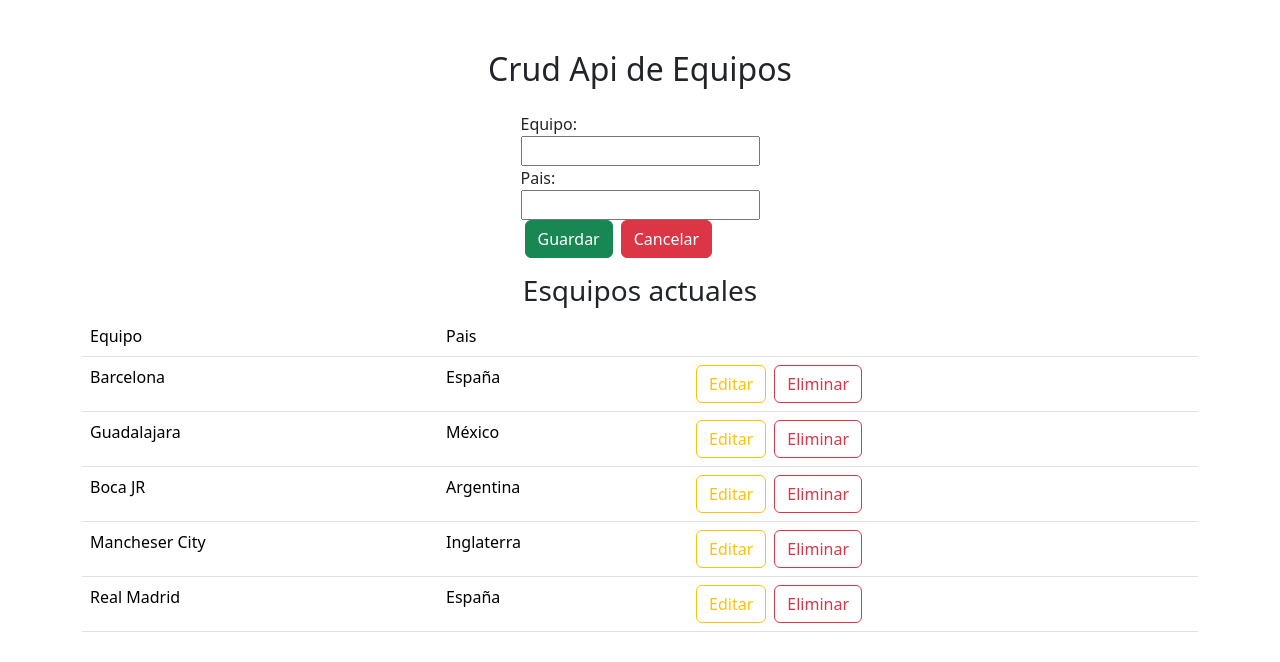
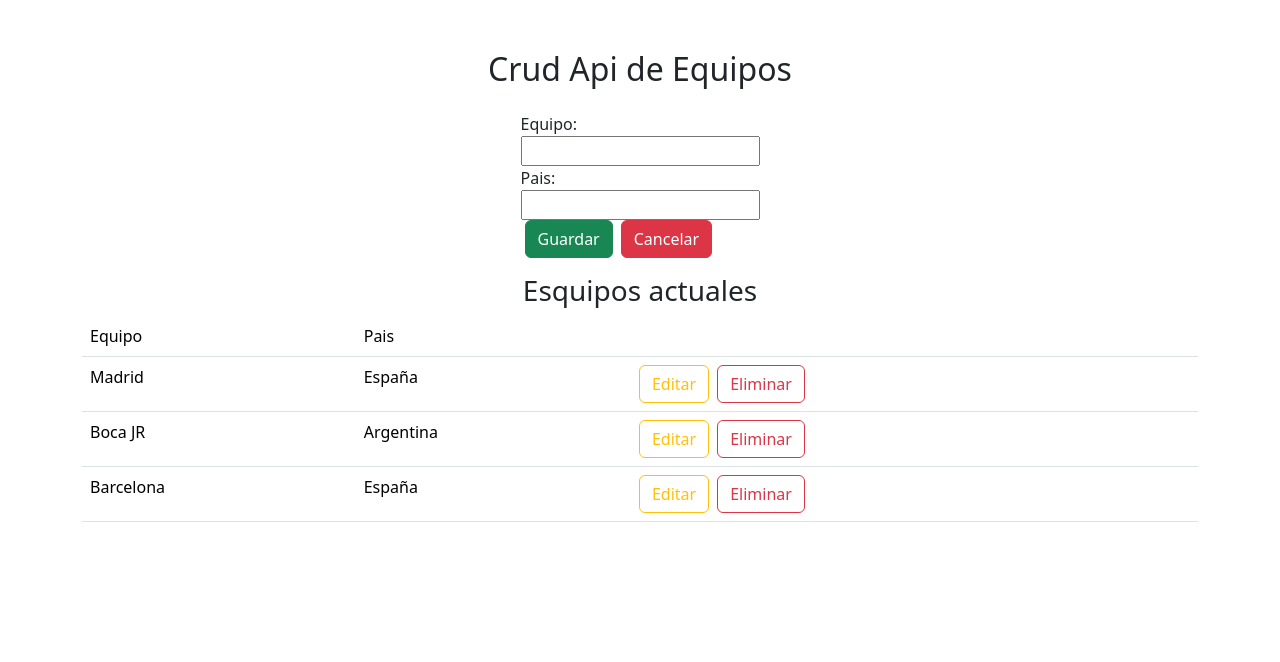
Before and after one commit to JLanda003/reactWeb, a React (Create React App) app: page / in a window 1280 px wide. Shown: the top 662 px of the page. Built offline with nearby package versions, Linux system fonts and the light colour scheme; data requests are answered from the project's data file.

Commit message:
//Cruds con pseudo Api
Implementacion de Agregar, Editar y Eliminar datos del grid

```diff
--- a/src/API/db.json
+++ b/src/API/db.json
@@ -1,14 +1,9 @@
 {
-  "equipos" : [
+  "equipos": [
     {
       "id": 1,
-      "equipo": "Barcelona",
+      "equipo": "Madrid",
       "pais": "España"
-    },
-    {
-      "id": 2,
-      "equipo": "Guadalajara",
-      "pais": "México"
     },
     {
       "id": 3,
@@ -16,13 +11,8 @@
       "pais": "Argentina"
     },
     {
-      "id": 4,
-      "equipo": "Mancheser City",
-      "pais": "Inglaterra"
-    },
-    {
-      "id": 5,
-      "equipo": "Real Madrid",
+      "id": 1697773349893,
+      "equipo": "Barcelona",
       "pais": "España"
     }
   ]
--- a/src/components/crud/CrudApi.jsx
+++ b/src/components/crud/CrudApi.jsx
@@ -11,7 +11,7 @@ const CrudApi = () => {
   const [editData, setEditData] = useState(null);
   const [equipos, setEquipos] = useState([]);
 
-  console.log(API);
+  // console.log(API);
 
   useEffect(() => {
     // fetch('http://localhost:3004/equipos')
@@ -26,17 +26,43 @@ const CrudApi = () => {
 
   // insercion de datos
   const addEquipo = equipo => {
+    const options = {
+      body : equipo
+    }
 
+    API.post('equipos', options).then(response => {
+      if (!response.error) setEquipos([...equipos, equipo])
+    });
   };
 
   //Editar equipos
   const editEquipo = equipo => {
+    const options = {
+      body : equipo
+    }
 
+    API.put('equipos', options, equipo['id']).then(response => {
+      if (!response.error) {
+        const newEquipos = equipos.map(el => el.id === equipo.id ? equipo : el)
+        setEquipos(newEquipos)
+        setEditData(null)
+      }
+    });
   };
 
   //Eliminar equipos
   const deleteEquipo = id => {
+    const isDelete =
+      window.confirm(`¿Desea eliminar el registro con id: ${id}?`);
 
+    if(isDelete){
+      API.delT('equipos', id).then(response => {
+        if(!response.error){
+          const newEquipos = equipos.filter( el => el.id !== id );
+          setEquipos(newEquipos);
+        }
+      });
+    }
   };
 
   return (<>
--- a/src/components/crud/CrudTable.jsx
+++ b/src/components/crud/CrudTable.jsx
@@ -14,7 +14,7 @@ const CrudTable = ({ equipos, setEditData, deleteEquipo }) => {
       </thead>
       <tbody>
         {
-          equipos.length === 0 ? <td>Sin datos</td>
+          equipos.length === 0 ? <tr><td>Sin datos</td></tr>
           : equipos.map((equipo, index) => {
             return <tr key={index}>
                     {/* <td>{equipo['id']}</td> */}
--- a/src/helpers/helperFetch.js
+++ b/src/helpers/helperFetch.js
@@ -26,5 +26,22 @@ export const helpFetch = () => {
 
   const get = endPoint => customFetch( endPoint );
 
-  return{ get }
+  const post = (endPoint, options) =>{
+    options.method = "POST"
+    return customFetch(endPoint, options);
+  };
+
+  const put = (endPoint, options, id) =>{
+    options.method = "PUT"
+    return customFetch(`${endPoint}/${id}`, options);
+  };
+
+  const delT = (endPoint, id) => {
+    const options = {
+      method : "DELETE"
+    }
+    return customFetch(`${endPoint}/${id}`, options);
+  }
+
+  return{ get, post, put, delT }
 }
```
